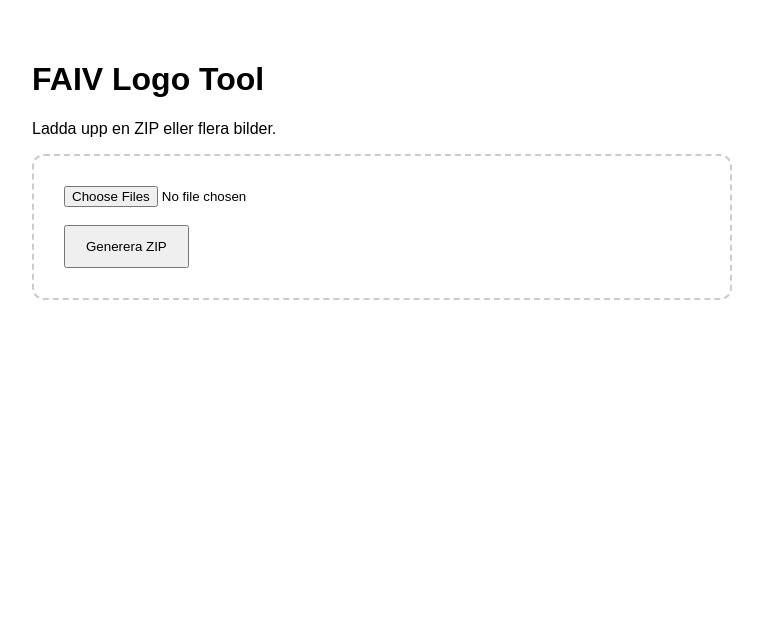
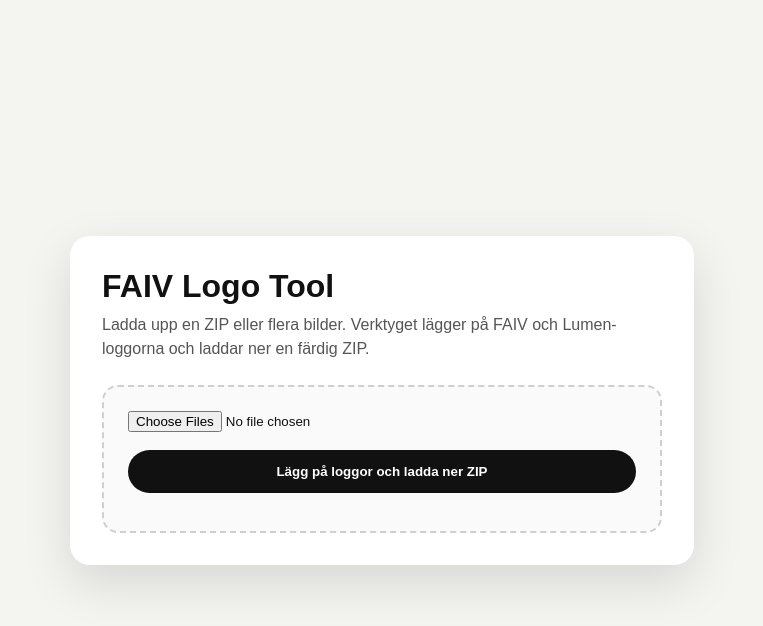
Before and after one commit to ulle73/faiv-logo, a website: page public/index.html in a window 1280 px wide. Shown: the whole page, without its empty margins (258-1021 px from the left). Drawn offline with Linux system fonts and the light colour scheme.

Commit message:
Point upload form to Vercel API route

```diff
--- a/public/index.html
+++ b/public/index.html
@@ -1 +1,96 @@
-<!DOCTYPE html><html><head><meta charset='utf-8'><title>FAIV Logo Tool</title><style>body{font-family:Arial;padding:40px;max-width:700px;margin:auto}form{border:2px dashed #ccc;padding:30px;border-radius:12px}button{padding:12px 20px}</style></head><body><h1>FAIV Logo Tool</h1><p>Ladda upp en ZIP eller flera bilder.</p><form action='/upload' method='post' enctype='multipart/form-data'><input type='file' name='files' multiple required><br><br><button>Generera ZIP</button></form></body></html>
+<!DOCTYPE html>
+<html lang="sv">
+<head>
+  <meta charset="utf-8" />
+  <meta name="viewport" content="width=device-width, initial-scale=1" />
+  <title>FAIV Logo Tool</title>
+  <style>
+    body {
+      font-family: Arial, sans-serif;
+      min-height: 100vh;
+      margin: 0;
+      display: grid;
+      place-items: center;
+      background: #f4f4f1;
+      color: #111;
+    }
+
+    main {
+      width: min(92vw, 560px);
+      background: white;
+      border-radius: 20px;
+      padding: 32px;
+      box-shadow: 0 18px 50px rgba(0, 0, 0, 0.12);
+    }
+
+    h1 {
+      margin: 0 0 8px;
+      font-size: 32px;
+    }
+
+    p {
+      margin: 0 0 24px;
+      color: #555;
+      line-height: 1.5;
+    }
+
+    form {
+      border: 2px dashed #cfcfcf;
+      padding: 24px;
+      border-radius: 16px;
+      background: #fafafa;
+    }
+
+    input {
+      width: 100%;
+    }
+
+    button {
+      width: 100%;
+      margin-top: 18px;
+      padding: 14px 18px;
+      border: 0;
+      border-radius: 999px;
+      background: #111;
+      color: white;
+      font-weight: 700;
+      cursor: pointer;
+    }
+
+    button:disabled {
+      opacity: 0.6;
+      cursor: wait;
+    }
+
+    #status {
+      margin-top: 14px;
+      font-size: 14px;
+      color: #555;
+    }
+  </style>
+</head>
+<body>
+  <main>
+    <h1>FAIV Logo Tool</h1>
+    <p>Ladda upp en ZIP eller flera bilder. Verktyget lägger på FAIV och Lumen-loggorna och laddar ner en färdig ZIP.</p>
+
+    <form id="uploadForm" action="/api/upload" method="post" enctype="multipart/form-data">
+      <input type="file" name="files" multiple required accept=".zip,image/jpeg,image/png,image/webp" />
+      <button type="submit">Lägg på loggor och ladda ner ZIP</button>
+      <div id="status"></div>
+    </form>
+  </main>
+
+  <script>
+    const form = document.getElementById('uploadForm');
+    const button = form.querySelector('button');
+    const status = document.getElementById('status');
+
+    form.addEventListener('submit', () => {
+      button.disabled = true;
+      button.textContent = 'Bearbetar...';
+      status.textContent = 'Din ZIP laddas ner automatiskt när bilderna är klara.';
+    });
+  </script>
+</body>
+</html>
```
